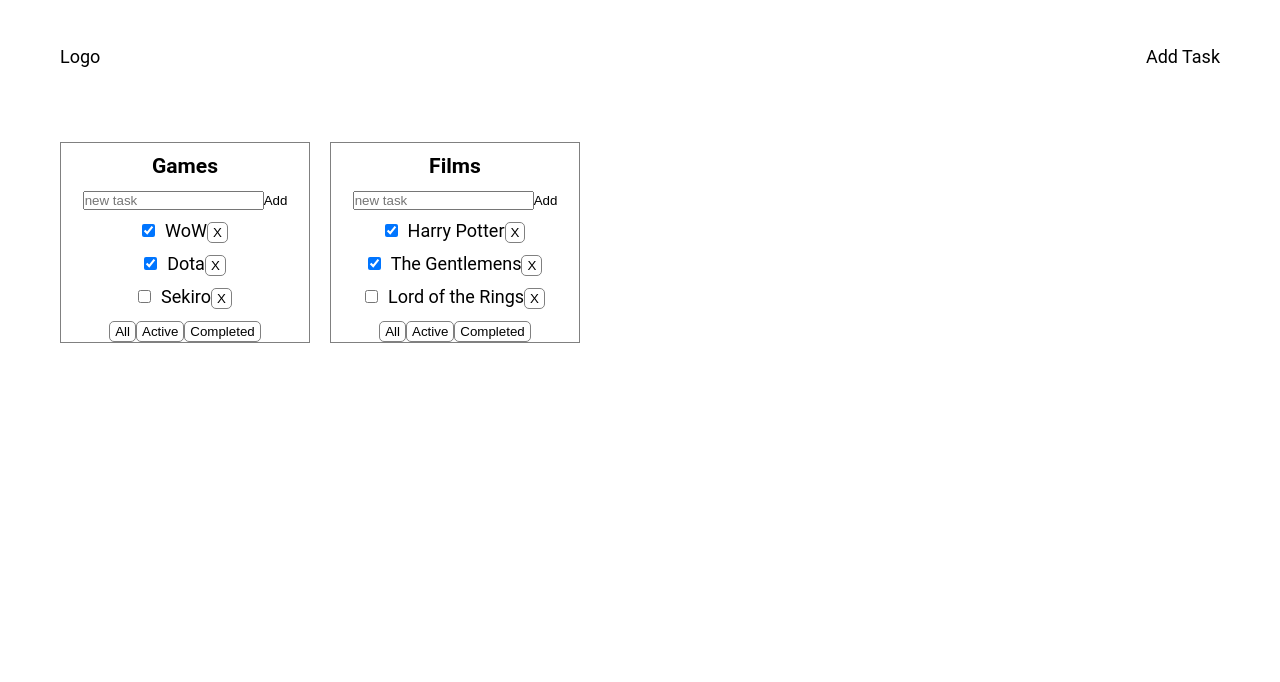
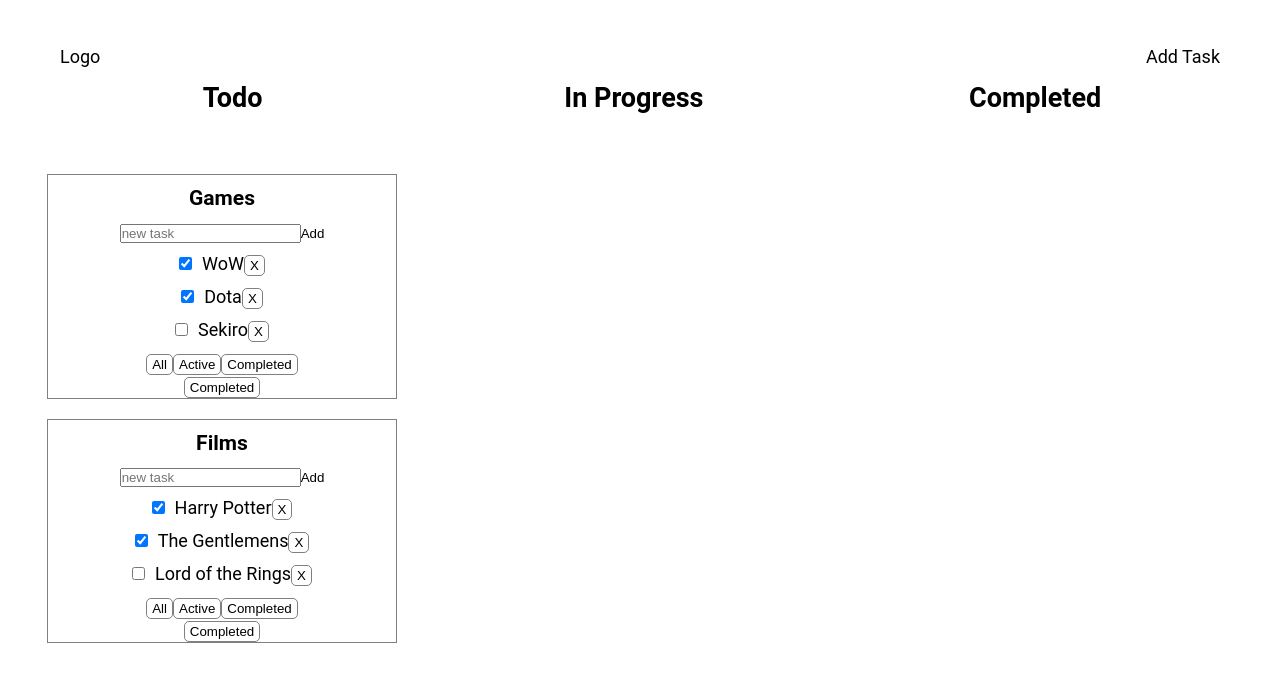
Before and after one commit to CharriotX/my-todo, a React (Vite) app: page / in a window 1280 px wide. Shown: the top 682 px of the page. Built offline with nearby package versions, Linux system fonts and the light colour scheme.

Commit message:
add change progression

```diff
--- a/src/App.tsx
+++ b/src/App.tsx
@@ -1,13 +1,13 @@
 import "./App.css";
 import { Header } from "./components/header/Header";
-import { TodoList } from "./components/todoList/TodoList";
+import { TodoAreas } from "./components/todoAreas/TodoAreas";
 
 function App() {
 
   return (
     <>
       <Header></Header>
-      <TodoList></TodoList>
+      <TodoAreas></TodoAreas>
     </>
   );
 }
--- /dev/null
+++ b/src/components/todoArea/TodoArea.module.css
@@ -0,0 +1,4 @@
+.todoArea {
+    width: 33%;
+    text-align: center;
+}
--- /dev/null
+++ b/src/components/todoArea/TodoArea.tsx
@@ -0,0 +1,20 @@
+import { TodoList } from "../todoList/TodoList"
+import { TodoListType } from "../todoAreas/TodoAreas"
+import styles from "./TodoArea.module.css"
+
+export type TodoStatusType = "Todo" | "In Progress" | "Completed";
+
+type Props = {
+    title: TodoStatusType,
+    todoLists: TodoListType[],
+    changeStatus: (status: TodoStatusType, todoId: number) => void
+}
+
+export const TodoArea = ({ title, todoLists, changeStatus }: Props) => {
+    return (
+        <div className={styles.todoArea}>
+            <h2>{title}</h2>
+            <TodoList todoLists={todoLists} changeStatus={changeStatus}></TodoList>
+        </div>
+    )
+}
--- /dev/null
+++ b/src/components/todoAreas/TodoAreas.module.css
@@ -0,0 +1,4 @@
+.todoAreas {
+    display: flex;
+    width: 100%;
+}
--- /dev/null
+++ b/src/components/todoAreas/TodoAreas.tsx
@@ -0,0 +1,74 @@
+import { useState } from "react";
+import { TodoArea, TodoStatusType } from "../todoArea/TodoArea"
+import styles from "./TodoAreas.module.css"
+
+export type TodoListType = {
+    id: number;
+    title: string;
+    status: TodoStatusType,
+    todoItems: TodoItem[];
+};
+
+export type TodoItem = {
+    id: number;
+    text: string;
+    isDone: boolean;
+};
+
+export const TodoAreas = () => {
+    const [todoList, setTodoList] = useState<Array<TodoListType>>([
+        {
+            id: 1,
+            title: "Games",
+            status: "Todo",
+            todoItems: [
+                { id: 1, text: "WoW", isDone: true },
+                { id: 2, text: "Dota", isDone: true },
+                { id: 3, text: "Sekiro", isDone: false },
+            ]
+        },
+        {
+            id: 2,
+            title: "Films",
+            status: "Todo",
+            todoItems: [
+                { id: 4, text: "Harry Potter", isDone: true },
+                { id: 5, text: "The Gentlemens", isDone: true },
+                { id: 6, text: "Lord of the Rings", isDone: false },
+            ]
+        },
+    ]);
+    const [progressList, setProgressList] = useState<Array<TodoListType>>([]);
+    const [completedList, setCompletedList] = useState<Array<TodoListType>>([]);
+
+    const changeStatus = (status: TodoStatusType, todoId: number) => {
+        if (status === "Todo") {
+            let todo = todoList.find(item => {
+                return item.id === todoId
+            })
+            if (todo !== undefined) {
+                todo.status = "In Progress"
+                setTodoList(todoList.filter(todo => todo.id !== todoId))
+                setProgressList([...progressList, todo])
+            }
+        }
+        if (status === "In Progress") {
+            let todo = progressList.find(item => {
+                return item.id === todoId
+            })
+            if (todo !== undefined) {
+                todo.status = "Completed"
+                setProgressList(progressList.filter(todo => todo.id !== todoId))
+                setCompletedList([...completedList, todo])
+            }
+        }
+    }
+
+    return (
+        <div className={styles.todoAreas}>
+            <TodoArea title="Todo" todoLists={todoList} changeStatus={changeStatus}></TodoArea>
+            <TodoArea title="In Progress" changeStatus={changeStatus} todoLists={progressList}></TodoArea>
+            <TodoArea title="Completed" changeStatus={changeStatus} todoLists={completedList}></TodoArea>
+        </div>
+    )
+}
--- a/src/components/todoList/TodoList.module.css
+++ b/src/components/todoList/TodoList.module.css
@@ -1,6 +1,7 @@
-.todoList{
+.todoList {
     margin-top: 60px;
     display: flex;
+    flex-direction: column;
     flex-wrap: wrap;
     gap: 20px;
 }
--- a/src/components/todoList/TodoList.tsx
+++ b/src/components/todoList/TodoList.tsx
@@ -2,51 +2,27 @@ import { useState } from "react";
 import styles from "./TodoList.module.css";
 import { Container } from "../container/Container";
 import { TodoListItem } from "../todoListItem/TodoListItem";
-
-export type TaskType = {
-  id: number;
-  title: string;
-  taskItems: TaskItem[];
-};
-
-export type TaskItem = {
-  id: number;
-  text: string;
-  isDone: boolean;
-};
+import { TodoListType } from "../todoAreas/TodoAreas";
+import { Button } from "../button/Button";
+import { TodoStatusType } from "../todoArea/TodoArea";
 
 export type FilterValueType = "all" | "active" | "completed";
+type Props = {
+  todoLists: TodoListType[]
+  changeStatus: (status: TodoStatusType, todoId: number) => void
+}
 
-export const TodoList = () => {
-  const [tasks, setTasks] = useState<Array<TaskType>>([
-    {
-      id: 1,
-      title: "Games",
-      taskItems:[
-        { id: 1, text: "WoW", isDone: true },
-        { id: 2, text: "Dota", isDone: true },
-        { id: 3, text: "Sekiro", isDone: false },
-      ]
-    },
-    {
-      id: 2,
-      title: "Films",
-      taskItems:[
-        { id: 4, text: "Harry Potter", isDone: true },
-        { id: 5, text: "The Gentlemens", isDone: true },
-        { id: 6, text: "Lord of the Rings", isDone: false },
-      ]
-    },
-  ]);
+export const TodoList = ({ todoLists, changeStatus }: Props) => {
 
   return (
     <Container>
       <div className={styles.todoList}>
-        {tasks.map(task => {
+        {todoLists.map(list => {
           return (
             <TodoListItem
-              key={task.id}
-              task={task}
+              key={list.id}
+              todoList={list}
+              changeStatus={changeStatus}
             ></TodoListItem>
           )
         })}
--- a/src/components/todoListItem/TodoListItem.module.css
+++ b/src/components/todoListItem/TodoListItem.module.css
@@ -1,20 +1,21 @@
-.todoListItem{
-    width: 250px;
+.todoListItem {
+    max-width: 350px;
+    width: 100%;
     height: 100%;
     border: 1px solid grey;
     display: flex;
     flex-direction: column;
     align-items: center;
 
-    .itemTitle{
+    .itemTitle {
         margin: 10px 0;
     }
 
-    .itemList{
-        li{
+    .itemList {
+        li {
             margin: 10px;
 
-            span{
+            span {
                 margin-left: 10px;
             }
         }
--- a/src/components/todoListItem/TodoListItem.tsx
+++ b/src/components/todoListItem/TodoListItem.tsx
@@ -1,18 +1,21 @@
 import { useState } from "react";
 import { Button } from "../button/Button";
-import { FilterValueType, TaskItem, TaskType } from "../todoList/TodoList";
+import { FilterValueType } from "../todoList/TodoList";
 import styles from "./TodoListItem.module.css";
+import { TodoItem, TodoListType } from "../todoAreas/TodoAreas";
+import { TodoStatusType } from "../todoArea/TodoArea";
 
 type Props = {
   title?: string,
-  task: TaskType,
+  todoList: TodoListType,
+  changeStatus: (status: TodoStatusType, todoId: number) => void
 }
 
-export const TodoListItem = ({task}: Props) => {
-  const [taskItems, setTaskItems] = useState(task.taskItems)
+export const TodoListItem = ({ todoList, changeStatus }: Props) => {
+  const [taskItems, setTaskItems] = useState(todoList.todoItems)
   const [filter, setFilter] = useState<FilterValueType>("all");
 
-  const deleteTaskItem = ( itemId: number) => {
+  const deleteTaskItem = (itemId: number) => {
     setTaskItems(taskItems.filter((item) => item.id !== itemId));
   };
 
@@ -20,7 +23,7 @@ export const TodoListItem = ({task}: Props) => {
     setFilter(filter);
   };
 
-  let filteredTaskItems: Array<TaskItem> = taskItems;
+  let filteredTaskItems: Array<TodoItem> = taskItems;
   if (filter === "active") {
     filteredTaskItems = taskItems.filter((item) => !item.isDone);
   }
@@ -29,8 +32,8 @@ export const TodoListItem = ({task}: Props) => {
   }
 
   const onSelectItem = (itemId: number, isDone: boolean) => {
-    setTaskItems(taskItems.map((item)=>{
-      if(item.id === itemId){
+    setTaskItems(taskItems.map((item) => {
+      if (item.id === itemId) {
         item.isDone = !isDone
         return item
       } else {
@@ -41,7 +44,7 @@ export const TodoListItem = ({task}: Props) => {
 
   return (
     <div className={styles.todoListItem}>
-      <h3 className={styles.itemTitle}>{task.title}</h3>
+      <h3 className={styles.itemTitle}>{todoList.title}</h3>
       <div>
         <input type="text" placeholder="new task" />
         <button>Add</button>
@@ -63,6 +66,9 @@ export const TodoListItem = ({task}: Props) => {
           <Button onClickHandler={() => changeFilter("active")}>Active</Button>
           <Button onClickHandler={() => changeFilter("completed")}>Completed</Button>
         </div>
+        <div>
+          <Button onClickHandler={() => changeStatus(todoList.status, todoList.id)}>Completed</Button>
+        </div>
       </div>
     </div>
   )
```
